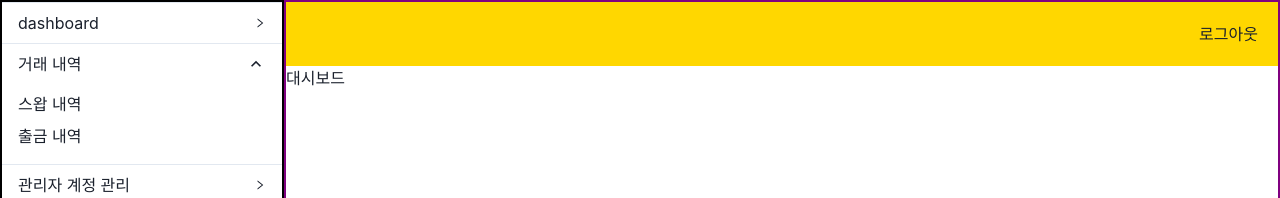
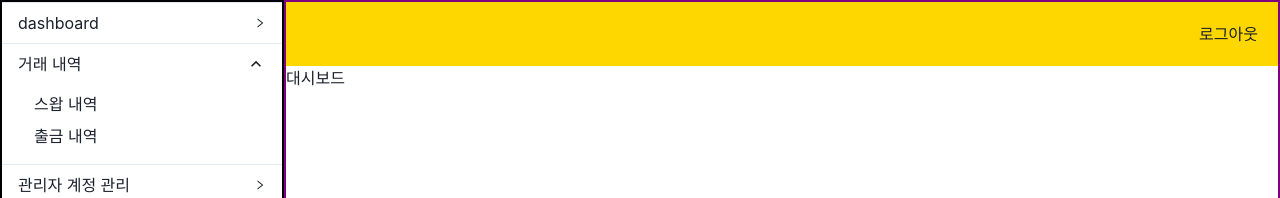
Before and after one commit to seung-ik/dashboard, a React (Create React App) app: page / in a window 1280 px wide. Both pictures are taken after a click on the button "거래 내역". Shown: the top 198 px of the page. Built offline with nearby package versions, Linux system fonts and the light colour scheme.

Commit message:
fix: delete login

```diff
--- a/src/components/Nav.tsx
+++ b/src/components/Nav.tsx
@@ -5,9 +5,7 @@ import {
   AccordionIcon,
   AccordionPanel,
   Box,
-  VStack,
   Stack,
-  Button,
 } from '@chakra-ui/react';
 import React from 'react';
 import { Link } from 'react-router-dom';
@@ -43,7 +41,7 @@ const Nav = () => {
             <AccordionIcon />
           </AccordionButton>
           <AccordionPanel pb={4}>
-            <Stack>
+            <Stack pl={4}>
               <Link to="/transaction/swap">스왑 내역</Link>
               <Link to="/transaction/withdraw">출금 내역</Link>
             </Stack>
@@ -52,7 +50,7 @@ const Nav = () => {
 
         <AccordionItem>
           <AccordionButton>
-            <Link to="/" style={{ flex: 1, display: 'flex', alignItems: 'center' }}>
+            <Link to="/administrator" style={{ flex: 1, display: 'flex', alignItems: 'center' }}>
               <Box flex={1} textAlign="left">
                 관리자 계정 관리
               </Box>
--- a/src/pages/Router.tsx
+++ b/src/pages/Router.tsx
@@ -9,7 +9,7 @@ const Router = () => {
   return (
     <ReactRoutes>
       <Route path="/" element={<DashBoard />} />
-      <Route path="/login" element={<Login />} />
+      {/* <Route path="/login" element={<Login />} /> */}
       <Route path="/transaction/withdraw" element={<WithdrawHistory />} />
       <Route path="/transaction/swap" element={<SwapHistory />} />
       <Route path="/administrator" element={<AdminAccount />} />
```
